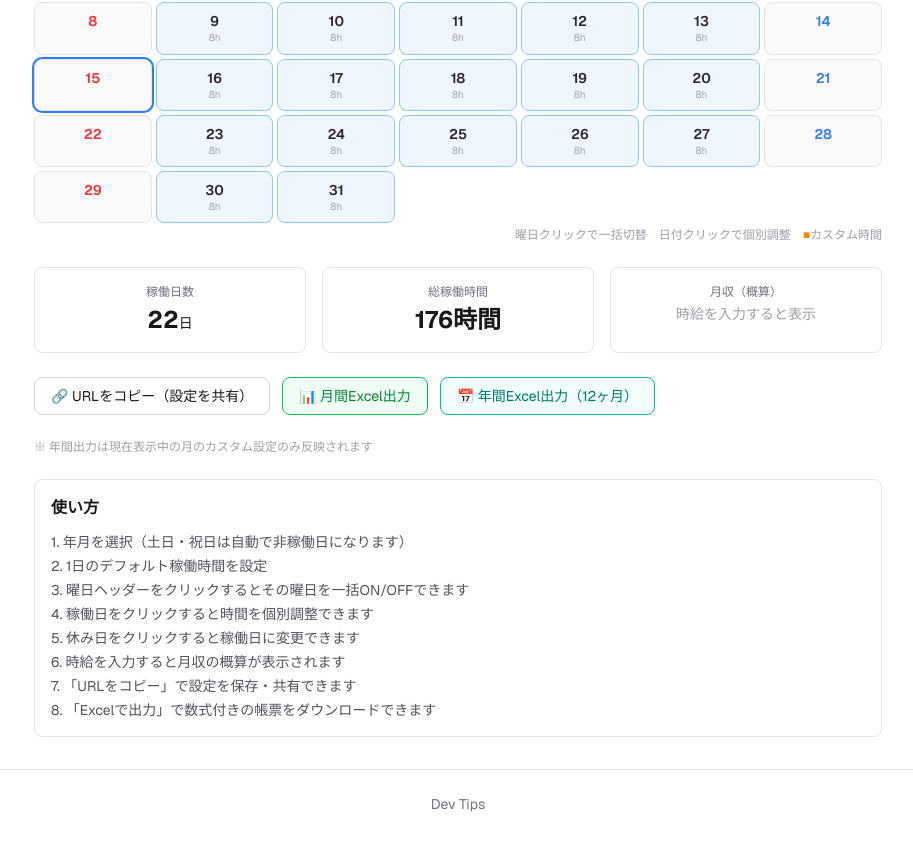
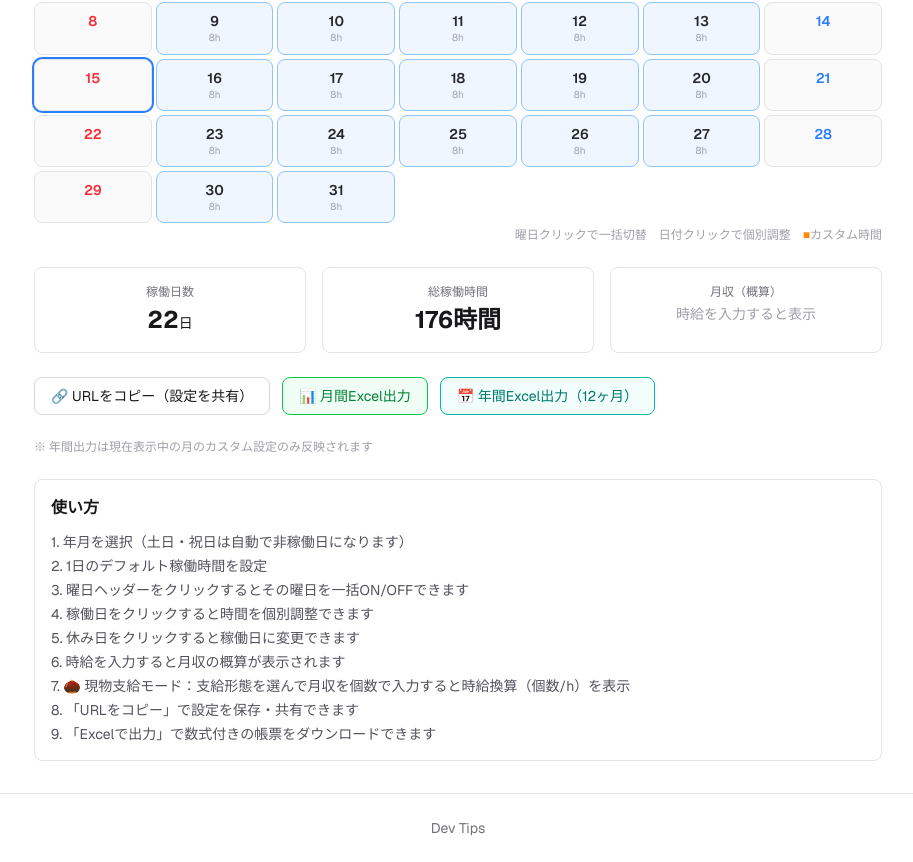
Before and after one commit to fingbf/dev-tips, a Next.js app: page /tools/working-hours-calendar in a window 1280 px wide. Shown: the part 449-1311 px from the top of the page, without its empty margins (182-1095 px from the left). Before the commit the page ends 1287 px from the top, so only its background shows below. Built offline with nearby package versions, Linux system fonts and the light colour scheme; no server answers.

Commit message:
docs: 使い方に現物支給モードの説明を追加

```diff
--- a/src/app/tools/working-hours-calendar/working-hours-calendar.tsx
+++ b/src/app/tools/working-hours-calendar/working-hours-calendar.tsx
@@ -1305,8 +1305,9 @@ export function WorkingHoursCalendar() {
           <li>4. 稼働日をクリックすると時間を個別調整できます</li>
           <li>5. 休み日をクリックすると稼働日に変更できます</li>
           <li>6. 時給を入力すると月収の概算が表示されます</li>
-          <li>7. 「URLをコピー」で設定を保存・共有できます</li>
-          <li>8. 「Excelで出力」で数式付きの帳票をダウンロードできます</li>
+          <li>7. 🌰 現物支給モード：支給形態を選んで月収を個数で入力すると時給換算（個数/h）を表示</li>
+          <li>8. 「URLをコピー」で設定を保存・共有できます</li>
+          <li>9. 「Excelで出力」で数式付きの帳票をダウンロードできます</li>
         </ol>
       </div>
     </div>
```
